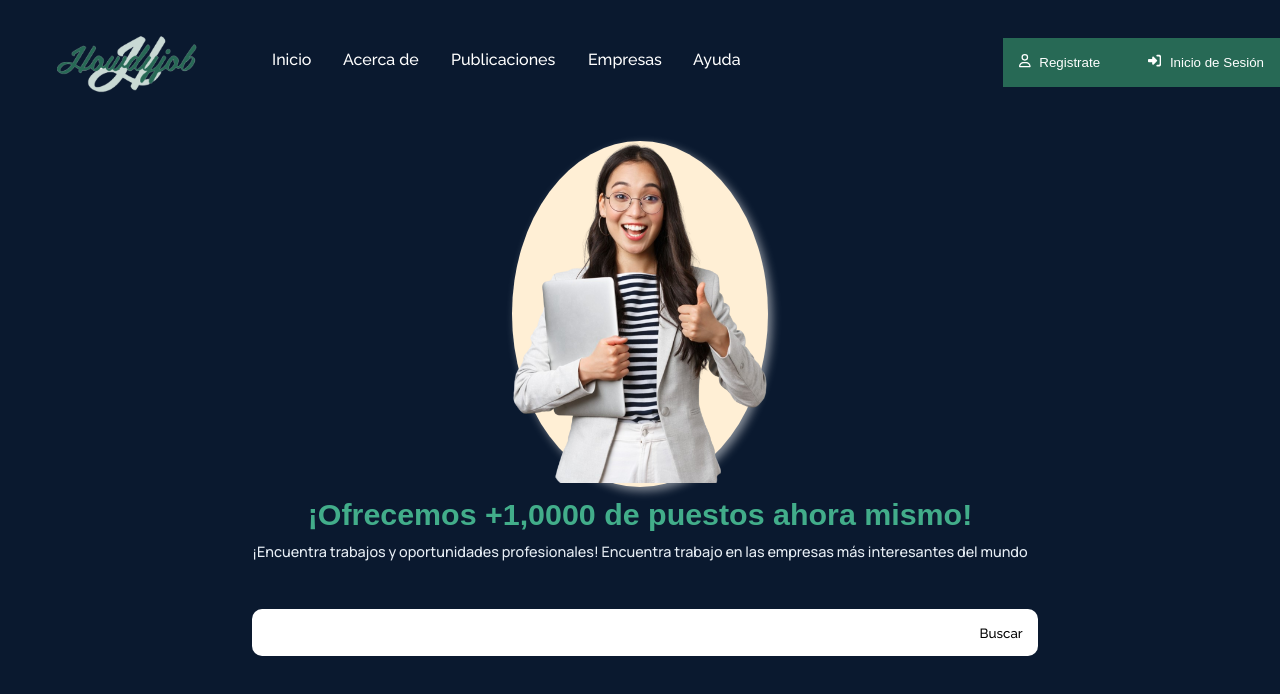
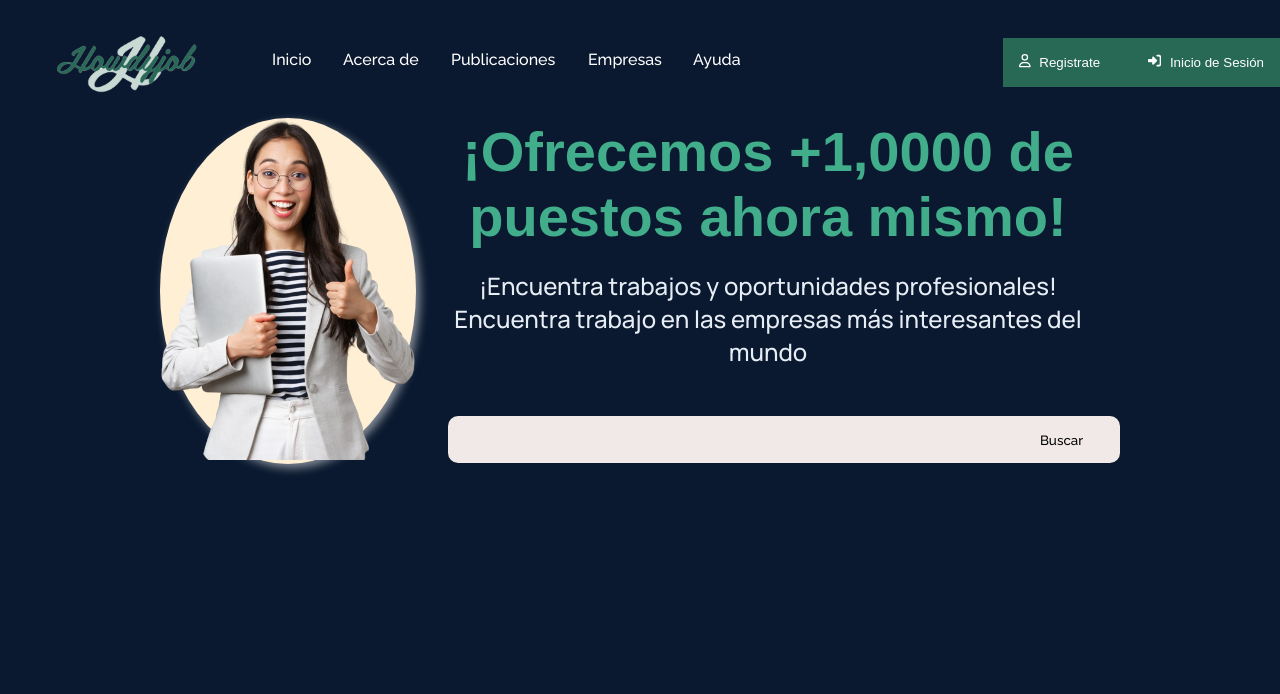
Before and after one commit to Layeska/front-howdyjob, an Angular app: page / in a window 1280 px wide. Shown: the top 694 px of the page. Built offline with nearby package versions, Linux system fonts and the light colour scheme.

Commit message:
Editando responsive

```diff
--- a/src/components/main-landing/main-landing.component.css
+++ b/src/components/main-landing/main-landing.component.css
@@ -1,10 +1,10 @@
 .main {
-    /*background: salmon;*/
     display: flex;
     flex-direction: column;
     align-items: center;
     justify-content: center;
     margin: 2rem 1rem;
+    padding-top: 2.4rem;
     position: relative;
 }
 
@@ -20,7 +20,6 @@
     background: papayawhip;
     width: fit-content;
     border-radius: 50%;
-    /*margin: 1rem 1rem 1rem 4rem;*/
     box-shadow: 4px 4px 10px rgba(255, 255, 255, 0.5);
 }
 
@@ -30,12 +29,11 @@
 }
 
 .second {
-    /*background: sandybrown;*/
     text-align: start;
     margin: 0.6rem 2rem;
 }
 
-.second h2:nth-child(2), p{
+.second h2:nth-child(2), p {
     font-family: 'Manrope', sans-serif;
     margin-top: 10px;
     color: rgb(230, 237, 244);
@@ -62,6 +60,7 @@
     padding: 1rem 5px;
     border-radius: 10px;
     border: none;
+    background: #f1e8e8;
   }
 
   .second .buscador button {
@@ -78,6 +77,49 @@
 .second .buscador button:hover {
   color: green;
 }
+
+@media screen and (min-width: 760px) {
+  .main {
+    margin-top: 1rem;
+    flex-direction: row;
+    width: 100%;
+  }
+
+  .second h2:first-child {
+    font-size: 2.2rem;
+  }
+
+  .second h2:nth-child(2) {
+    margin-top: 20px;
+  }
+
+  .second {
+    width: 50%;
+  }
+}
+
+@media screen and (min-width: 1000px) {
+  .main {
+    margin-top: 3rem;
+    margin: auto;
+    padding: 0;
+  }
+
+  .second h2:first-child {
+    font-size: 3.5rem;
+  }
+
+  .second h2:nth-child(2) {
+    font-size: 1.5rem;
+  }
+
+  input {
+    padding: 1rem 1rem !important;
+    font-family: 'Franklin Gothic Medium', 'Arial Narrow', Arial, sans-serif;
+  }
+}
+
+
 /*
 @media (min-width: 576px) {
     .main {
```
